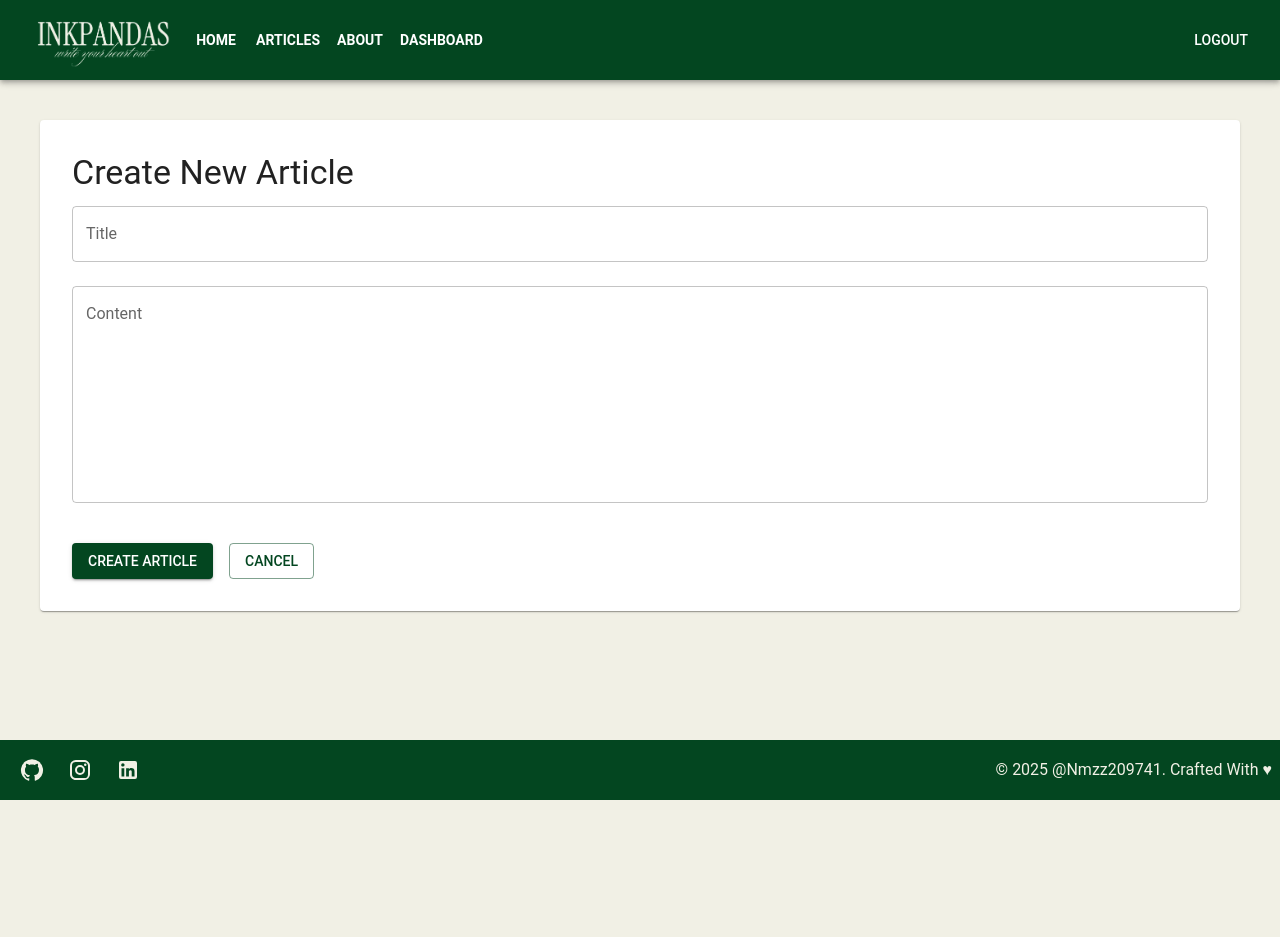
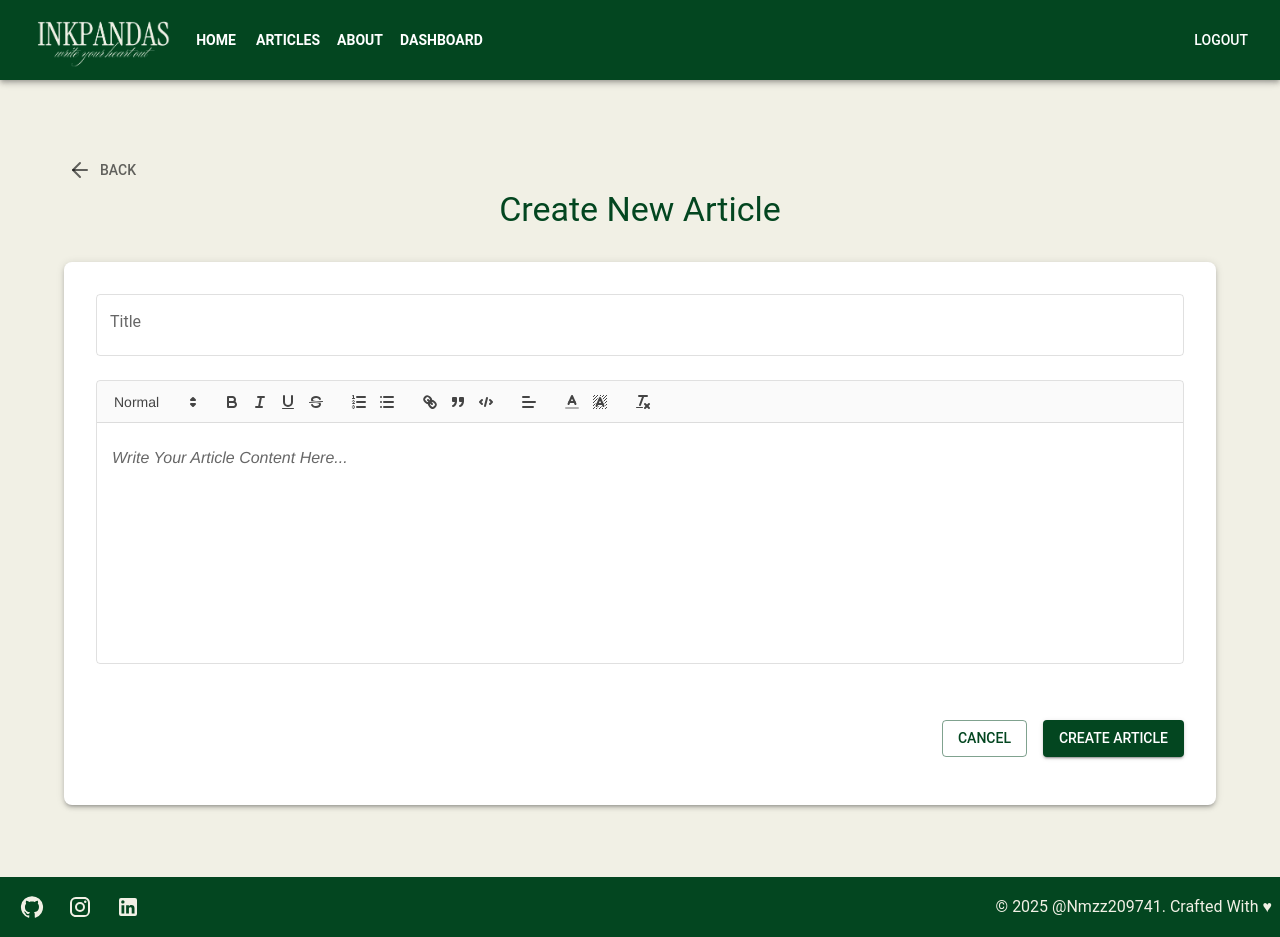
Before and after one commit to nmzz209741/inkpandas, a React (Vite) app in the folder frontend/: page /articles/new in a window 1280 px wide. Before the commit the page ends 800 px from the top, so only its background shows below. Built offline with nearby package versions, Linux system fonts and the light colour scheme; sample sign-in values are in the browser's storage.

Commit message:
feat(update): update page done

```diff
--- a/frontend/src/components/pages/ArticlesForm.jsx
+++ b/frontend/src/components/pages/ArticlesForm.jsx
@@ -4,45 +4,159 @@ import {
   useGetArticle,
   useUpdateArticle,
 } from "../../hooks/useArticles";
-import { useForm } from "react-hook-form";
+import { useForm, Controller } from "react-hook-form";
 import {
   Box,
-  Typography,
   TextField,
   Button,
   Paper,
   Alert,
+  Container,
 } from "@mui/material";
+import { ArrowLeft } from "lucide-react";
 import LoadingSpinner from "../common/LoadingSpinner";
-import { useEffect } from "react";
+import { useEffect, useRef } from "react";
+import PageHeading from "../common/PageHeading";
+import ReactQuill from "react-quill";
+import "react-quill/dist/quill.snow.css";
+
+const quillModules = {
+  toolbar: [
+    [{ header: [1, 2, 3, false] }],
+    ["bold", "italic", "underline", "strike"],
+    [{ list: "ordered" }, { list: "bullet" }],
+    ["link", "blockquote", "code-block"],
+    [{ align: [] }],
+    [{ color: [] }, { background: [] }],
+    ["clean"],
+  ],
+};
+
+const quillFormats = [
+  "header",
+  "bold",
+  "italic",
+  "underline",
+  "strike",
+  "list",
+  "bullet",
+  "link",
+  "blockquote",
+  "code-block",
+  "align",
+  "color",
+  "background",
+];
 
 const styles = {
+  container: {
+    maxWidth: "75%",
+    mx: "auto",
+    py: 4,
+  },
+  header: {
+    display: "flex",
+    alignItems: "center",
+    gap: 2,
+    mb: 4,
+  },
+  backButton: {
+    color: "text.secondary",
+    "&:hover": {
+      color: "primary.main",
+    },
+  },
   paper: {
-    padding: 4,
+    p: 4,
+    borderRadius: 2,
+    boxShadow: (theme) => theme.shadows[3],
+    display: "flex",
+    flexDirection: "column",
+    minHeight: "60vh",
+    bgcolor: "background.paper",
   },
   form: {
     display: "flex",
     flexDirection: "column",
     gap: 3,
+    flex: 1,
+  },
+  titleField: {
+    "& .MuiOutlinedInput-root": {
+      fontSize: "1.25rem",
+      "& fieldset": {
+        borderColor: "rgba(0, 0, 0, 0.12)",
+      },
+      "&:hover fieldset": {
+        borderColor: "rgba(0, 0, 0, 0.24)",
+      },
+    },
+  },
+  editorContainer: {
+    flex: 1,
+    display: "flex",
+    flexDirection: "column",
+    border: "1px solid rgba(0, 0, 0, 0.12)",
+    borderRadius: 1,
+    overflow: "hidden",
+    "& .quill": {
+      display: "flex",
+      flexDirection: "column",
+      flex: 1,
+      "& .ql-toolbar": {
+        borderTop: "none",
+        borderLeft: "none",
+        borderRight: "none",
+        borderBottom: "1px solid rgba(0, 0, 0, 0.12)",
+        backgroundColor: "rgba(0, 0, 0, 0.02)",
+      },
+      "& .ql-container": {
+        flex: 1,
+        overflow: "auto",
+        border: "none",
+        fontSize: "1rem",
+        lineHeight: 1.6,
+      },
+      "& .ql-editor": {
+        minHeight: "30vh",
+        padding: 3,
+        "&:focus": {
+          outline: "none",
+        },
+      },
+    },
   },
   buttons: {
     display: "flex",
     gap: 2,
-    marginTop: 2,
+    justifyContent: "flex-end",
+    mt: 4,
+    pb: 2,
+  },
+  errorText: {
+    color: "error.main",
+    mt: 1,
+    fontSize: "0.75rem",
+    fontWeight: 500,
   },
 };
 
-const ArticlesForm = () => {
+export default function ArticlesForm() {
   const { id } = useParams();
-  const { data: article, isLoading: isLoadingArticle } = useGetArticle(id);
+  const { data: article, isLoading: isLoadingArticle } = useGetArticle(
+    id || ""
+  );
   const navigate = useNavigate();
+  const quillRef = useRef(null);
 
   const {
     register,
+    control,
     reset,
     handleSubmit,
     formState: { errors, isSubmitting },
   } = useForm();
+
   const createArticleMutation = useCreateArticle();
   const updateArticleMutation = useUpdateArticle();
 
@@ -64,7 +178,7 @@ const ArticlesForm = () => {
         navigate(`/articles/${id}`);
       } else {
         await createArticleMutation.mutateAsync(data);
-        navigate(`/dashboard`);
+        navigate("/dashboard");
       }
     } catch (error) {
       console.error("Failed to save article:", error);
@@ -80,23 +194,37 @@ const ArticlesForm = () => {
   const error = createArticleMutation.error || updateArticleMutation.error;
 
   return (
-    <Paper sx={styles.paper}>
-      <Typography variant="h4" gutterBottom>
-        {isEditMode ? "Edit Article" : "Create New Article"}
-      </Typography>
+    <Container sx={styles.container}>
+        <Button
+          startIcon={<ArrowLeft />}
+          onClick={() => navigate(-1)}
+          sx={styles.backButton}
+        >
+          Back
+        </Button>
+      <PageHeading
+        heading={isEditMode ? "Edit Article" : "Create New Article"}
+      />
 
       {isError && (
         <Alert severity="error" sx={{ mb: 3 }}>
-          {error.message}
+          {error?.message}
         </Alert>
       )}
 
-      <Box component="form" onSubmit={handleSubmit(onSubmit)} sx={styles.form}>
+      <Paper sx={styles.paper}>
+        <Box
+          component="form"
+          onSubmit={handleSubmit(onSubmit)}
+          sx={styles.form}
+        >
           <TextField
             label="Title"
+            placeholder="Enter article title..."
             fullWidth
             error={!!errors.title}
             helperText={errors.title?.message}
+            sx={styles.titleField}
             {...register("title", {
               required: "Title is required",
               minLength: {
@@ -106,37 +234,50 @@ const ArticlesForm = () => {
             })}
           />
 
-        <TextField
-          label="Content"
-          fullWidth
-          multiline
-          rows={8}
-          error={!!errors.content}
-          helperText={errors.content?.message}
-          {...register("content", {
+          <Box sx={styles.editorContainer}>
+            <Controller
+              name="content"
+              control={control}
+              defaultValue=""
+              rules={{
                 required: "Content is required",
                 minLength: {
                   value: 10,
                   message: "Content must be at least 10 characters",
                 },
-          })}
+              }}
+              render={({ field }) => (
+                <Box sx={{ flex: 1 }}>
+                  <ReactQuill
+                    ref={quillRef}
+                    theme="snow"
+                    modules={quillModules}
+                    formats={quillFormats}
+                    placeholder="Write your article content here..."
+                    {...field}
                   />
+                  {errors.content && (
+                    <Box sx={styles.errorText}>{errors.content.message}</Box>
+                  )}
+                </Box>
+              )}
+            />
+          </Box>
 
           <Box sx={styles.buttons}>
-          <Button type="submit" variant="contained" disabled={isSubmitting}>
-            {isEditMode ? "Update" : "Create"} Article
-          </Button>
             <Button
               variant="outlined"
-            onClick={() => navigate("/dashboard")}
+              onClick={() => navigate(-1)}
               disabled={isSubmitting}
             >
               Cancel
             </Button>
+            <Button type="submit" variant="contained" disabled={isSubmitting}>
+              {isEditMode ? "Update" : "Create"} Article
+            </Button>
           </Box>
         </Box>
       </Paper>
+    </Container>
   );
-};
-
-export default ArticlesForm;
+}
--- a/frontend/src/components/pages/DashboardPage.jsx
+++ b/frontend/src/components/pages/DashboardPage.jsx
@@ -9,6 +9,7 @@ import LoadingSpinner from "../common/LoadingSpinner";
 import ErrorLoading from "../common/ErrorLoading";
 import PageHeading from "../common/PageHeading";
 import MyArticlesTable from "../views/MyArticlesTable";
+import { stripHtml } from "../../utils/contentUtils";
 
 const styles = {
   header: {
@@ -93,7 +94,7 @@ const DashboardPage = () => {
       (article) =>
         article.userId === user?.id &&
         (article.title.toLowerCase().includes(searchTerm.toLowerCase()) ||
-          article.content.toLowerCase().includes(searchTerm.toLowerCase()))
+          stripHtml(article.content).toLowerCase().includes(searchTerm.toLowerCase()))
     ) || [];
 
   const sortedArticles = sortArticles(filteredArticles);
--- a/frontend/src/components/views/ArticleCard.jsx
+++ b/frontend/src/components/views/ArticleCard.jsx
@@ -1,5 +1,6 @@
 import { Typography, Box, Chip, Paper, Grid2 } from "@mui/material";
 import { useNavigate } from "react-router-dom";
+import { stripHtml } from "../../utils/contentUtils";
 
 const styles = {
   articleCard: {
@@ -68,7 +69,7 @@ const ArticleCard = ({ article }) => {
           {article.title}
         </Typography>
         <Typography variant="body2" color="text.secondary" sx={styles.content}>
-          {article.content}
+          {stripHtml(article.content)}
         </Typography>
         <Box sx={styles.articleMeta}>
           <Typography variant="caption" color="text.secondary">
--- a/frontend/src/components/views/AuthForm.jsx
+++ b/frontend/src/components/views/AuthForm.jsx
@@ -17,7 +17,6 @@ const styles = {
     width: "50vh",
     background: "secondary.main",
     maxHeight: { lg: "75vh", md: "75vh" },
-    // margin: "auto",
     borderRadius: "8px",
     boxShadow: "0 4px 10px rgba(0, 0, 0, 0.1)",
   },
--- a/frontend/src/components/views/MyArticlesTable.jsx
+++ b/frontend/src/components/views/MyArticlesTable.jsx
@@ -13,6 +13,7 @@ import {
   Tooltip,
 } from "@mui/material";
 import { Edit, Eye, Trash2 } from "lucide-react";
+import { stripHtml } from "../../utils/contentUtils";
 
 const styles = {
   noArticles: {
@@ -90,7 +91,7 @@ const MyArticlesTable = ({
                 </TableCell>
                 <TableCell>
                   <Typography variant="body2" sx={styles.description}>
-                    {article.content}
+                    {stripHtml(article.content)}
                   </Typography>
                 </TableCell>
                 <TableCell>
--- a/frontend/src/main.jsx
+++ b/frontend/src/main.jsx
@@ -11,7 +11,7 @@ createRoot(document.getElementById("root")).render(
   <StrictMode>
     <QueryClientProvider client={queryClient}>
       <App />
-      <ReactQueryDevtools initialIsOpen={false} />
+      {/* <ReactQueryDevtools initialIsOpen={false} /> */}
     </QueryClientProvider>
   </StrictMode>
 );
--- /dev/null
+++ b/frontend/src/utils/contentUtils.js
@@ -0,0 +1,11 @@
+export function stripHtml(html) {
+  // Create a temporary element
+  const temp = document.createElement("div");
+  // Set the HTML content
+  temp.innerHTML = html;
+  // Get the text content
+  let text = temp.textContent || temp.innerText;
+  // Clean up extra whitespace
+  text = text.replace(/\s+/g, " ").trim();
+  return text;
+}
```
Also changed, not shown: frontend/src/components/pages/ArticleDetailPage.jsx (+2 -15 lines). Lines whose indentation alone changed are shown as unchanged.
